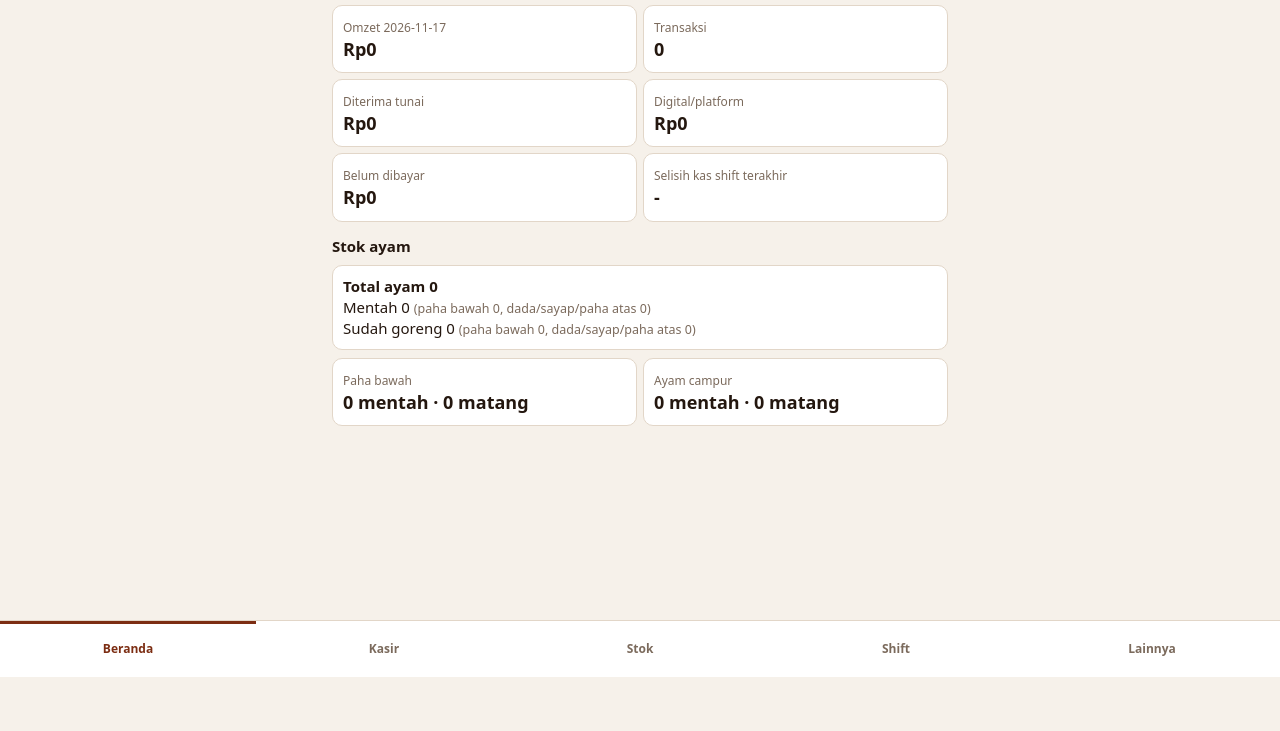
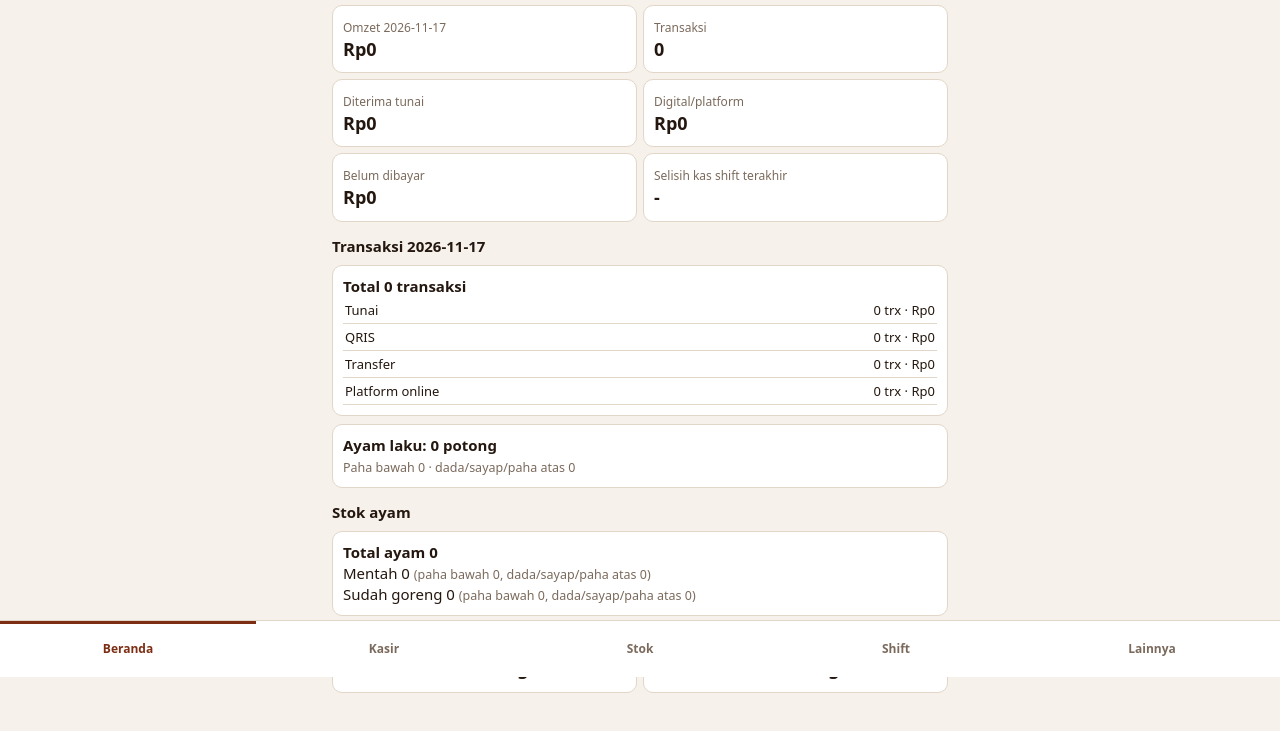
Before and after one commit to putriaquila383-collab/moki-chiken-kasir, a plain HTML site: page index.html in a window 1280 px wide. Shown: the part 123-854 px from the top of the page. Before the commit the page ends 800 px from the top, so only its background shows below. Drawn offline with Linux system fonts and the light colour scheme.

Commit message:
Add files via upload

```diff
--- a/index.html
+++ b/index.html
@@ -57,11 +57,13 @@ function go(v,p){view=v;if(p)vp=Object.assign(vp,p);render();scrollTo(0,0)}
 function render(){$('#m').innerHTML=V[view]();const g=['rep','menu','medit','ing','log','bak'].includes(view)?'more':view;document.querySelectorAll('nav button').forEach(b=>b.classList.toggle('on',b.dataset.v==g))}
 const rem=()=>{const s=S.shift;if(!s)return'';const e=SH[s.name][1]||24,h=W().h;return(h==e-1||(e==24&&h==23))?`<div class=warn><b>Sebentar lagi pergantian shift.</b> Siapkan checklist serah terima di tab Shift.</div>`:''};
 V.home=()=>{const s=S.shift,d=s?s.date:W().d,T=txs(onDate(d)),by=f=>sum(T.filter(f).map(t=>t.total)),un=S.tx.filter(t=>!t.void&&paid(t)<t.total);
-const low=S.ing.filter(i=>i.q<=i.min);
+const low=S.ing.filter(i=>i.q<=i.min);const pc=m=>{const x=T.filter(t=>t.pays.some(p=>p.m==m));return x.length+' trx · '+rp(sum(x.flatMap(t=>t.pays).filter(p=>p.m==m).map(p=>p.amt)))},sold={bawah:0,mix:0};T.forEach(t=>{for(const k in t.ded)sold[k]+=t.ded[k]});
 return`<h2>Moki Kasir</h2>${rem()}<div class=card>${s?`Shift <b>${s.name}</b> aktif sejak ${W(s.start).t} (tanggal operasional ${s.date})`:'<b class=bad>Tidak ada shift aktif.</b> Buka shift di tab Shift.'}<br><small>Sekarang ${W().t} WITA</small></div>
 <div class=kpi><div><span>Omzet ${d}</span><b>${rp(sum(T.map(t=>t.total)))}</b></div><div><span>Transaksi</span><b>${T.length}</b></div>
 <div><span>Diterima tunai</span><b>${rp(sum(T.flatMap(t=>t.pays).filter(p=>p.m=='Tunai').map(p=>p.amt)))}</b></div><div><span>Digital/platform</span><b>${rp(sum(T.flatMap(t=>t.pays).filter(p=>p.m!='Tunai').map(p=>p.amt)))}</b></div>
 <div><span>Belum dibayar</span><b class=${un.length?'bad':''}>${rp(sum(un.map(t=>t.total-paid(t))))}</b></div><div><span>Selisih kas shift terakhir</span><b>${S.shifts.length?rp(S.shifts[0].diff??0):'-'}</b></div></div>
+<h3>Transaksi ${d}</h3><div class=card><b>Total ${T.length} transaksi</b><table>${METH.map(m=>`<tr><td>${m}</td><td>${pc(m)}</td></tr>`).join('')}</table></div>
+<div class=card><b>Ayam laku: ${sold.bawah+sold.mix} potong</b><br><small>Paha bawah ${sold.bawah} · dada/sayap/paha atas ${sold.mix}</small></div>
 <h3>Stok ayam</h3>${stSum()}<div class=kpi>${['bawah','mix'].map(t=>`<div><span>${N[t]}</span><b>${S.stock[t].raw} mentah · ${S.stock[t].cooked} matang</b></div>`).join('')}</div>
 ${low.length?`<div class=warn><b>Stok bahan menipis:</b> ${low.map(i=>E(i.name)).join(', ')}</div>`:''}
 ${un.length?'<h3>Belum dibayar</h3>'+un.map(txRow).join(''):''}`};
```
